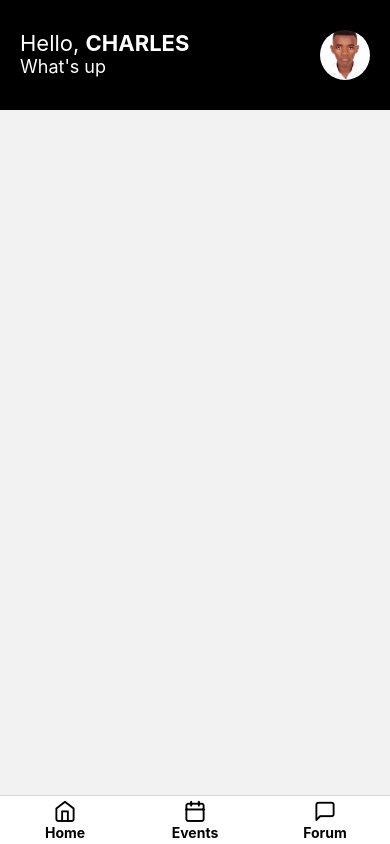
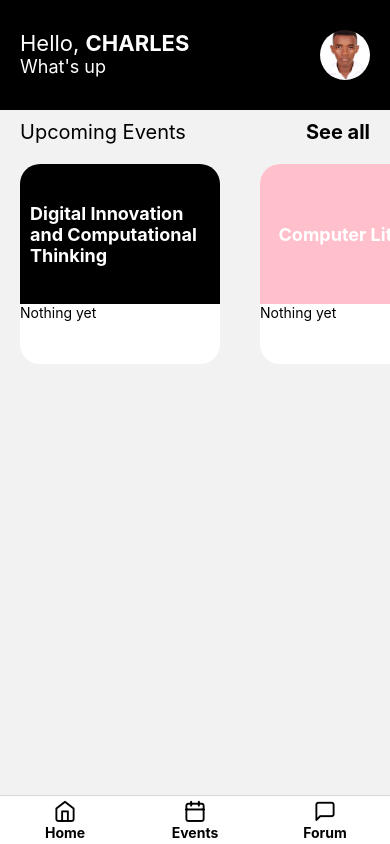
Before and after one commit to CharlesKasasira/csnotes-mobile, a React Native app: screen /Tabs in a window 390 px wide. Built offline with nearby package versions, Linux system fonts and the light colour scheme.

Commit message:
course unit cards

```diff
--- a/screens/HomeScreen.js
+++ b/screens/HomeScreen.js
@@ -1,4 +1,4 @@
-import { View, Text, SafeAreaView, Image } from 'react-native'
+import { View, Text, SafeAreaView, Image, ScrollView } from 'react-native'
 import React from 'react'
 
 const HomeScreen = () => {
@@ -31,6 +31,115 @@ const HomeScreen = () => {
             </View>
 
         </View>
+
+        <View
+            style={{flexDirection: 'row', justifyContent: 'space-between',
+            marginHorizontal: 20, marginTop: 10
+        }}
+        >
+            <Text style={{fontSize: 20}}>Upcoming Events</Text>
+            <Text style={{fontSize: 20, color: 'black', fontWeight: 'bold'}}>See all</Text>
+        </View>
+
+        <ScrollView horizontal showsHorizontalScrollIndicator={false}>
+            <View
+                style={{
+                    flex: 1,
+                    height: 200,
+                    width: 200,
+                    borderRadius: 20,
+                    backgroundColor: '#fff',
+                    elevation: 10,
+                    margin: 20,
+                    overflow: 'hidden'
+                }}
+            >
+                <View style={{flex: 0.7, backgroundColor: '#000', justifyContent: 'center', alignItems: 'center', paddingHorizontal: 10}}>
+                    <Text style={{color: '#fff', fontWeight: 'bold', fontSize: 18}}>Digital Innovation and Computational Thinking</Text>
+                </View>
+                <View style={{flex: 0.3}}>
+                    <Text>Nothing yet</Text>
+                </View>
+            </View>
+            <View
+                style={{
+                    height: 200,
+                    width: 200,
+                    borderRadius: 20,
+                    backgroundColor: '#fff',
+                    elevation: 10,
+                    margin: 20,
+                    overflow: 'hidden'
+                }}
+            >
+                <View style={{flex: 0.7, backgroundColor: 'pink', justifyContent: 'center', alignItems: 'center', paddingHorizontal: 10}}>
+                    <Text style={{color: '#fff', fontWeight: 'bold', fontSize: 18}}>Computer Literacy</Text>
+                </View>
+                <View style={{flex: 0.3}}>
+                    <Text>Nothing yet</Text>
+                </View>
+            </View>
+            <View
+                style={{
+                    height: 200,
+                    width: 200,
+                    borderRadius: 20,
+                    backgroundColor: '#fff',
+                    elevation: 10,
+                    margin: 20,
+                    overflow: 'hidden'
+                }}
+            >
+                <View style={{flex: 0.7, backgroundColor: 'crimson', justifyContent: 'center', alignItems: 'center', paddingHorizontal: 10}}>
+                <Text style={{color: '#fff', fontWeight: 'bold', fontSize: 18}}>Computer Organization and Architecture</Text>
+                </View>
+                <View style={{flex: 0.3}}>
+                    <Text>Nothing yet</Text>
+                </View>
+            </View>
+
+            <View
+                style={{
+                    height: 200,
+                    width: 200,
+                    borderRadius: 20,
+                    backgroundColor: '#fff',
+                    elevation: 10,
+                    margin: 20,
+                    overflow: 'hidden'
+                }}
+            >
+                <View style={{flex: 0.7, backgroundColor: 'grey', justifyContent: 'center', alignItems: 'center', paddingHorizontal: 10}}>
+                <Text style={{color: '#fff', fontWeight: 'bold', fontSize: 18}}>Structured and Object Oriented Programming</Text>
+                </View>
+                <View style={{flex: 0.3}}>
+                    <Text>Nothing yet</Text>
+                </View>
+            </View>
+
+
+            <View
+                style={{
+                    height: 200,
+                    width: 200,
+                    borderRadius: 20,
+                    backgroundColor: '#fff',
+                    elevation: 10,
+                    margin: 20,
+                    overflow: 'hidden'
+                }}
+            >
+                <View style={{flex: 0.7, backgroundColor: 'blue', justifyContent: 'center', alignItems: 'center', paddingHorizontal: 10}}>
+                <Text style={{color: '#fff', fontWeight: 'bold', fontSize: 18}}>Communication Skills</Text>
+                </View>
+                <View style={{flex: 0.3}}>
+                    <Text>Nothing yet</Text>
+                </View>
+            </View>
+        </ScrollView>
+
+
+
     </SafeAreaView>
   )
 }
```
